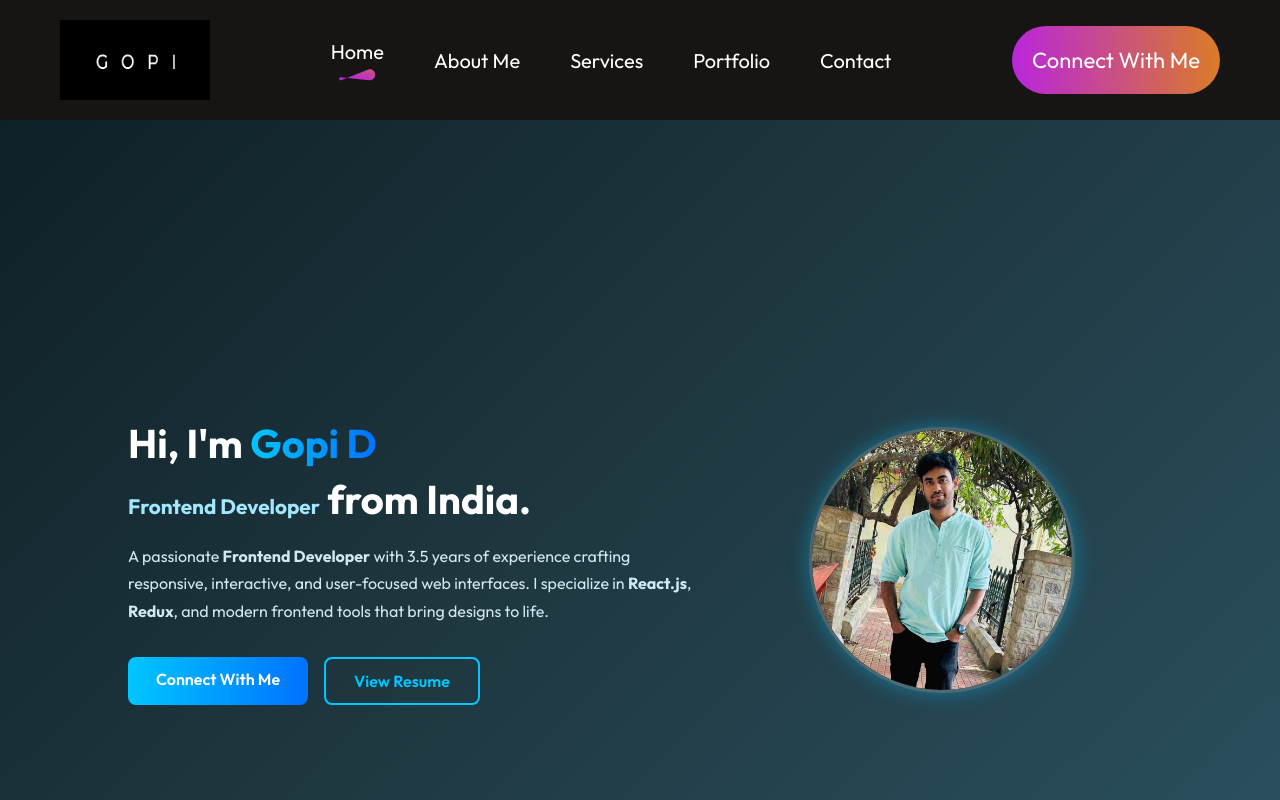
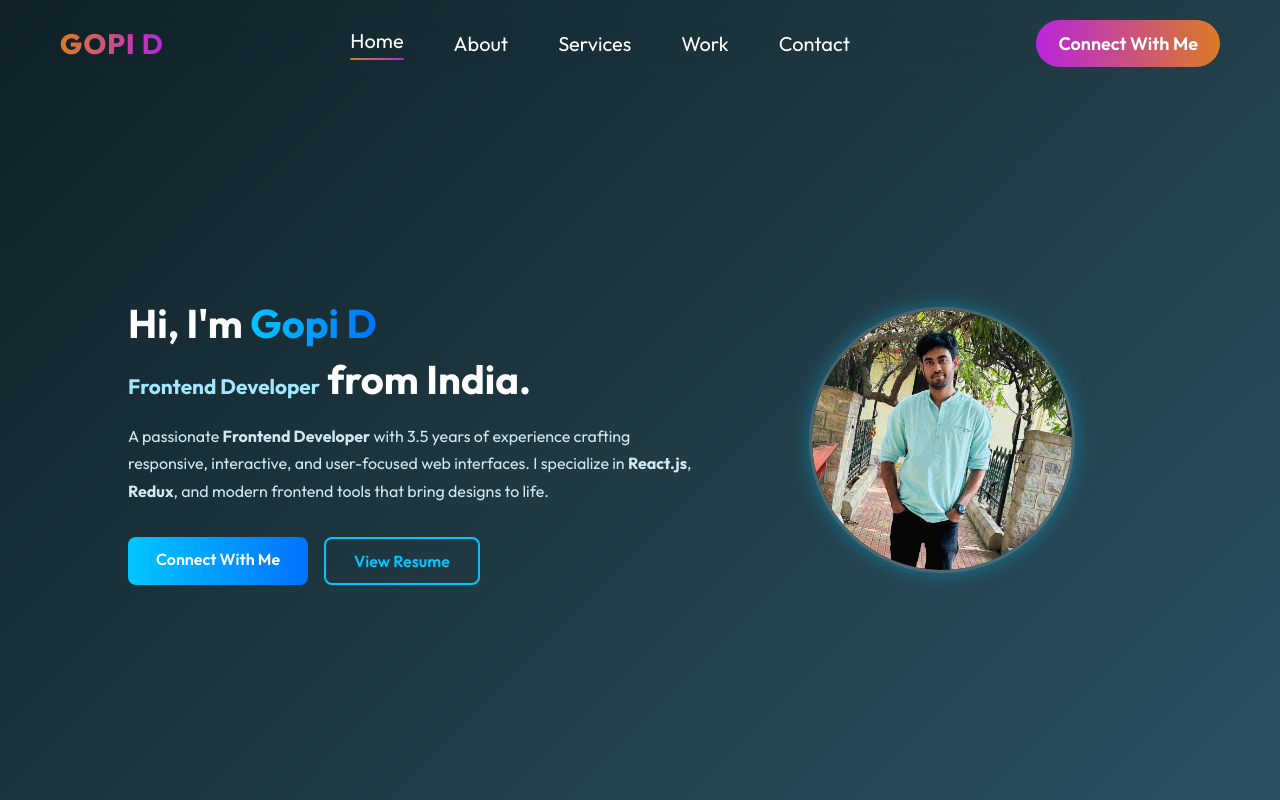
Before and after one commit to Gopi2923/portfolio-react, a React (Vite) app: page / in a window 1280 px wide. Shown: the top 800 px of the page. Built offline with nearby package versions, Linux system fonts and the light colour scheme.

Commit message:
navbar update changes

```diff
--- a/src/Components/Navbar/Navbar.css
+++ b/src/Components/Navbar/Navbar.css
@@ -3,7 +3,34 @@
   align-items: center;
   justify-content: space-between;
   margin: 20px 60px;
+  position: fixed;
+  width: calc(100% - 120px);
+  top: 0;
+  z-index: 10;
+  backdrop-filter: blur(10px);
 }
+
+/* ✨ LOGO TEXT STYLING */
+.logo-text {
+  font-size: 28px;
+  font-weight: 700;
+  letter-spacing: 1px;
+  cursor: pointer;
+  background: linear-gradient(90deg, #da7c25, #b923e1);
+  -webkit-background-clip: text;
+  -webkit-text-fill-color: transparent;
+  transition: 0.3s ease;
+}
+
+.logo-text span {
+  font-weight: 800;
+}
+
+.logo-text:hover {
+  transform: scale(1.05);
+}
+
+/* NAV MENU */
 .nav-menu {
   display: flex;
   align-items: center;
@@ -11,49 +38,83 @@
   gap: 50px;
   font-size: 20px;
 }
-.nav-connect {
-  padding: 20px 20px;
-  border-radius: 50px;
-  background: linear-gradient(267deg, #da7c25 0.36%, #b923e1 102.06%);
-  font-size: 22px;
-  cursor: pointer;
-  transition: 0.5s;
-}
-.nav-connect:hover {
-  transform: scale(1.05);
-}
-.nav-menu li{
+
+.nav-menu li {
   display: flex;
   flex-direction: column;
   gap: 5px;
   cursor: pointer;
+  position: relative;
 }
-.nav-menu li img {
-  display: flex;
-  margin: auto;
+
+.nav-menu li:hover .anchor-link {
+  color: #da7c25;
+  transition: 0.3s;
 }
+
+.nav-underline {
+  width: 100%;
+  height: 2px;
+  background: linear-gradient(90deg, #da7c25, #b923e1);
+  border-radius: 5px;
+  animation: slideIn 0.3s ease forwards;
+}
+
+@keyframes slideIn {
+  from {
+    width: 0;
+  }
+  to {
+    width: 100%;
+  }
+}
+
 .anchor-link {
   text-decoration: none;
   color: white;
 }
+
+/* CONNECT BUTTON */
+.nav-connect {
+  padding: 12px 22px;
+  border-radius: 50px;
+  background: linear-gradient(267deg, #da7c25 0.36%, #b923e1 102.06%);
+  font-size: 18px;
+  font-weight: 600;
+  cursor: pointer;
+  transition: 0.5s;
+}
+
+.nav-connect:hover {
+  transform: scale(1.08);
+  box-shadow: 0 0 15px rgba(185, 35, 225, 0.4);
+}
+
+/* MOBILE MENU */
 .nav-mob-close {
   display: none;
 }
+
 .nav-mob-open {
   display: none;
 }
-@media(max-width:768px) {
+
+@media (max-width: 768px) {
   .navbar {
-    margin: 20px 50px;
+    margin: 20px 40px;
   }
+
   .nav-connect {
     display: none;
   }
+
   .nav-mob-open {
     display: block;
     position: fixed;
     right: 30px;
+    width: 28px;
   }
+
   .nav-mob-close {
     display: block;
     position: relative;
@@ -61,22 +122,25 @@
     left: 290px;
     width: 30px;
   }
+
   .nav-menu {
     position: fixed;
     flex-direction: column;
     align-items: start;
     top: 0;
     gap: 30px;
-    background-color: #1F0016;
+    background-color: #1f0016;
     width: 350px;
     height: 100%;
     z-index: 2;
-    transition: right(0.5s);
+    transition: 0.5s;
     right: -350px;
+    padding-top: 80px;
   }
+
   .nav-menu li {
-    font-size: 30px;
-    padding-left: 100px;
+    font-size: 26px;
+    padding-left: 80px;
     flex-direction: row;
     gap: 20px;
   }
--- a/src/Components/Navbar/Navbar.jsx
+++ b/src/Components/Navbar/Navbar.jsx
@@ -1,37 +1,65 @@
 import React, { useRef, useState } from "react";
 import "./Navbar.css";
-import logo from "../../assets/gopi1.png";
-import underline from '../../assets/nav_underline.svg'
-import AnchorLink from 'react-anchor-link-smooth-scroll'
-import menu_open from '../../assets/menu_open.svg'
-import menu_close from '../../assets/menu_close.svg'
+import AnchorLink from "react-anchor-link-smooth-scroll";
+import menu_open from "../../assets/menu_open.svg";
+import menu_close from "../../assets/menu_close.svg";
 
 const Navbar = () => {
-
   const [menu, setMenu] = useState("home");
   const menuRef = useRef();
 
   const openMenu = () => {
-    menuRef.current.style.right="0";
-  }
+    menuRef.current.style.right = "0";
+  };
+
   const closeMenu = () => {
-    menuRef.current.style.right="-350px";
-  }
+    menuRef.current.style.right = "-350px";
+  };
 
   return (
     <div className="navbar">
-      <img src={logo} alt="" width={"150px"} height={"80px"} />
-      <img src={menu_open} onClick={(openMenu)} alt="" className="nav-mob-open" />
+      {/* Text-based logo instead of image */}
+      <div className="nav-logo">
+        <h2 className="logo-text">
+          <span>GOPI</span> D
+        </h2>
+      </div>
 
-      <ul  ref={menuRef} className="nav-menu">
-        <img src={menu_close} onClick={closeMenu} alt="" className="nav-mob-close" />
-        <li><AnchorLink className='anchor-link' href='#home'><p  onClick={() => setMenu("home")}>Home</p></AnchorLink>{menu === 'home' ? <img src={underline} alt=""/> : <></>}</li>
-        <li><AnchorLink className='anchor-link' offset={50} href='#about'><p onClick={() => setMenu("about")}>About Me</p></AnchorLink>{menu === 'about' ? <img src={underline} alt="" /> : <></>} </li>
-        <li><AnchorLink className='anchor-link' offset={50} href='#services'><p onClick={() => setMenu("services")}>Services</p></AnchorLink>{menu === 'services' ? <img src={underline} alt=""/> : <></>} </li>
-        <li><AnchorLink className='anchor-link' offset={50} href='#work'><p onClick={() => setMenu("work")}>Portfolio</p> </AnchorLink>{menu === 'work' ? <img src={underline} alt=""/> : <></>}</li>
-        <li><AnchorLink className='anchor-link' offset={50} href='#contact'><p onClick={() => setMenu("contact")}>Contact</p> </AnchorLink>{menu === 'contact' ? <img src={underline} alt=""/> : <></>}</li>
+      <img
+        src={menu_open}
+        onClick={openMenu}
+        alt="menu open"
+        className="nav-mob-open"
+      />
+
+      <ul ref={menuRef} className="nav-menu">
+        <img
+          src={menu_close}
+          onClick={closeMenu}
+          alt="menu close"
+          className="nav-mob-close"
+        />
+
+        {["home", "about", "services", "work", "contact"].map((item) => (
+          <li key={item}>
+            <AnchorLink
+              className="anchor-link"
+              offset={50}
+              href={`#${item}`}
+              onClick={() => setMenu(item)}
+            >
+              {item.charAt(0).toUpperCase() + item.slice(1)}
+            </AnchorLink>
+            {menu === item && <div className="nav-underline"></div>}
+          </li>
+        ))}
       </ul>
-      <div className="nav-connect"> <AnchorLink className='anchor-link' offset={50} href='#contact'>Connect With Me</AnchorLink></div>
+
+      <div className="nav-connect">
+        <AnchorLink className="anchor-link" offset={50} href="#contact">
+          Connect With Me
+        </AnchorLink>
+      </div>
     </div>
   );
 };
```
